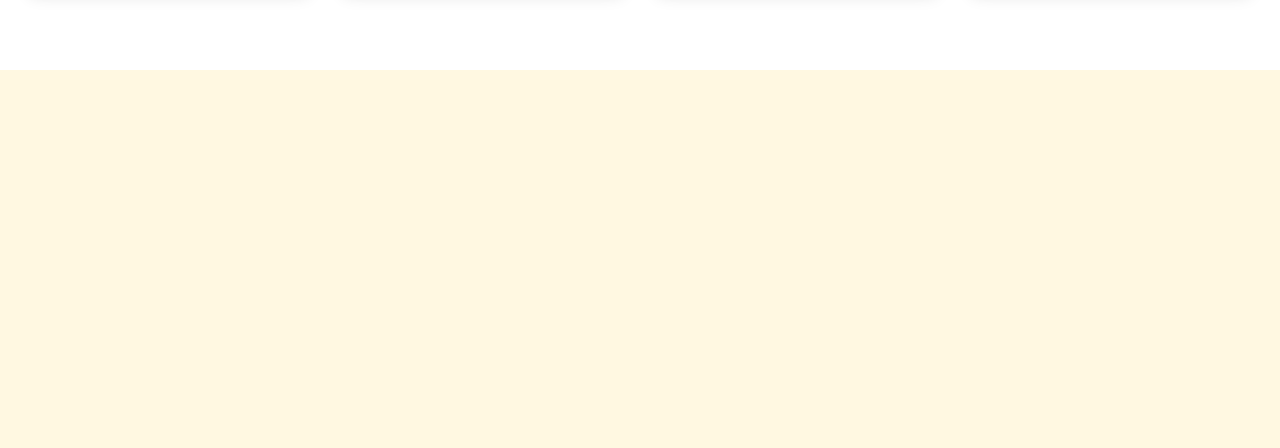
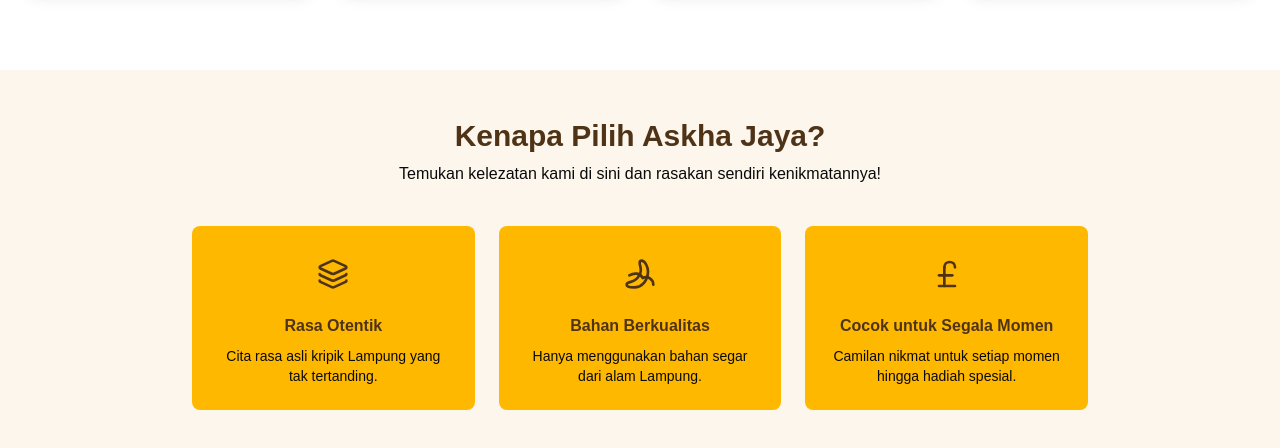
Before and after one commit to afrandormd/BBC-AskhaJaya, a Next.js app: page / in a window 1280 px wide. Shown: the part 1192-1640 px from the top of the page. Before the commit the page ends 1262 px from the top, so only its background shows below. Built offline with nearby package versions, Linux system fonts and the light colour scheme.

Commit message:
umar: membuat section superiority

```diff
--- a/src/app/page.tsx
+++ b/src/app/page.tsx
@@ -1,5 +1,6 @@
 import HeroSection from "@/components/fragments/HeroSection";
 import Products from "@/components/fragments/ProductSection";
+import Superiority from "@/components/fragments/SuperioritySection";
 
 export default function Home() {
   return (
@@ -9,6 +10,9 @@
 
       {/* Products Section */}
       <Products />
+
+      {/* Superiority Section */}
+      <Superiority />
     </>
   );
 }
--- /dev/null
+++ b/src/components/fragments/SuperioritySection.tsx
@@ -0,0 +1,51 @@
+import { Layers, Banana, PoundSterling } from 'lucide-react'
+
+export default function Superiority() {
+  return (
+    <section className="w-full py-12 bg-[#FDF6EC]">
+      <div className="container px-4 mx-auto">
+        <div className="text-center mb-10">
+          <h2 className="text-3xl font-bold text-secondary mb-2">Kenapa Pilih Askha Jaya?</h2>
+          <p className="text-secondary/80">
+            Temukan kelezatan kami di sini dan rasakan sendiri kenikmatannya!
+          </p>
+        </div>
+
+        <div className="grid grid-cols-1 md:grid-cols-3 gap-6 max-w-4xl mx-auto">
+          {/* Card 1 */}
+          <div className="bg-[#FFB800] rounded-lg p-6 text-center hover:shadow-lg transition-shadow">
+            <div className="w-12 h-12 mx-auto mb-4 flex items-center justify-center">
+              <Layers className="w-8 h-8 text-secondary" />
+            </div>
+            <h3 className="font-semibold text-secondary mb-2">Rasa Otentik</h3>
+            <p className="text-sm text-secondary/80">
+              Cita rasa asli kripik Lampung yang tak tertanding.
+            </p>
+          </div>
+
+          {/* Card 2 */}
+          <div className="bg-[#FFB800] rounded-lg p-6 text-center hover:shadow-lg transition-shadow">
+            <div className="w-12 h-12 mx-auto mb-4 flex items-center justify-center">
+              <Banana className="w-8 h-8 text-secondary" />
+            </div>
+            <h3 className="font-semibold text-secondary mb-2">Bahan Berkualitas</h3>
+            <p className="text-sm text-secondary/80">
+              Hanya menggunakan bahan segar dari alam Lampung.
+            </p>
+          </div>
+
+          {/* Card 3 */}
+          <div className="bg-[#FFB800] rounded-lg p-6 text-center hover:shadow-lg transition-shadow">
+            <div className="w-12 h-12 mx-auto mb-4 flex items-center justify-center">
+              <PoundSterling className="w-8 h-8 text-secondary" />
+            </div>
+            <h3 className="font-semibold text-secondary mb-2">Cocok untuk Segala Momen</h3>
+            <p className="text-sm text-secondary/80">
+              Camilan nikmat untuk setiap momen hingga hadiah spesial.
+            </p>
+          </div>
+        </div>
+      </div>
+    </section>
+  )
+}
```
